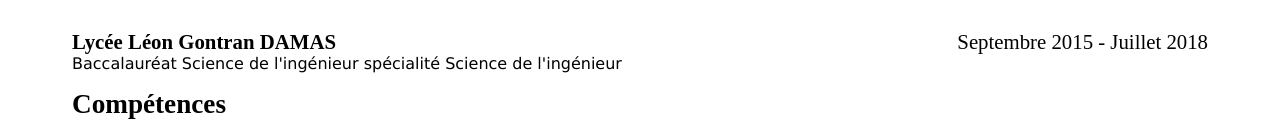
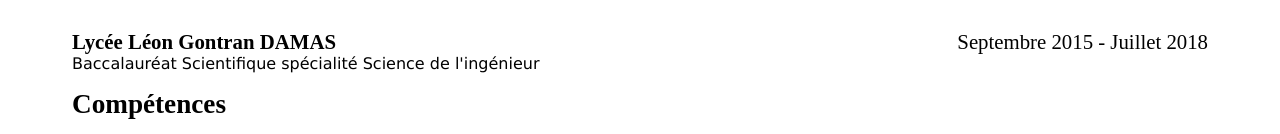
Before and after one commit to AngelPASTORROJAS/cv-online, a plain HTML site: page index.html in a window 1280 px wide. Shown: the part 1061-1195 px from the top of the page. Drawn offline with Linux system fonts and the light colour scheme.

Commit message:
fix: correction du diplome obtenu au lycée

```diff
--- a/index.html
+++ b/index.html
@@ -149,7 +149,7 @@
                 <time>Septembre 2015 - Juillet 2018</time>
               </header>
               <footer>
-                Baccalauréat Science de l'ingénieur spécialité Science de
+                Baccalauréat Scientifique spécialité Science de
                 l'ingénieur
               </footer>
             </article>
```
